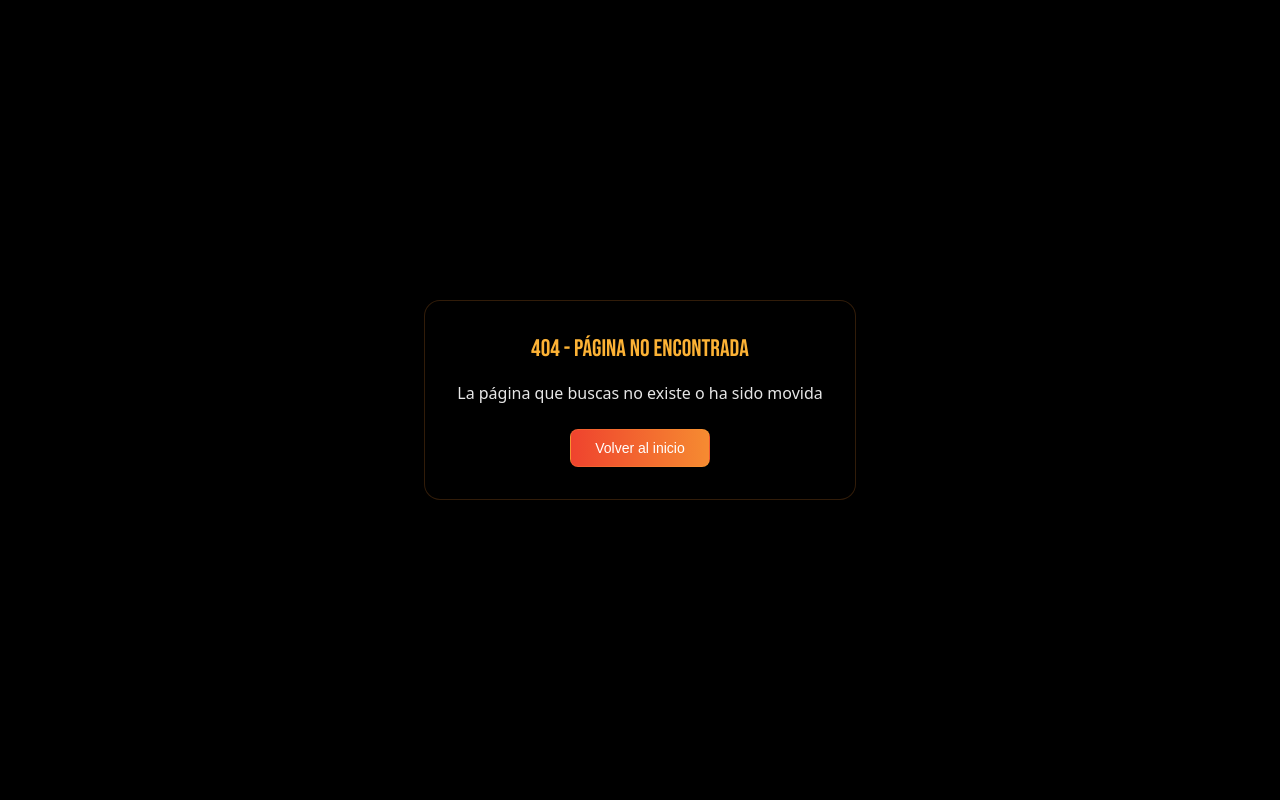
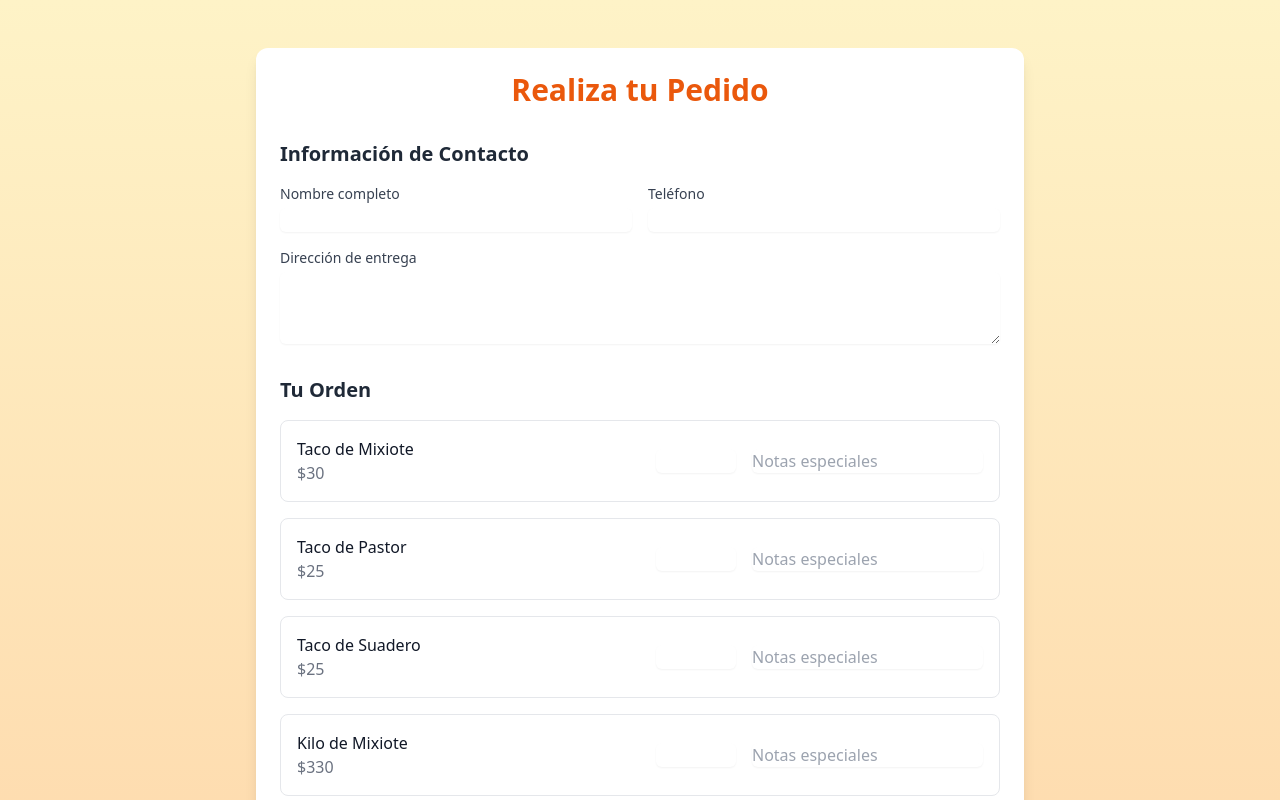
Before and after one commit to brakosanchez/tacos-bora-bora, a Next.js app: page /ordenar in a window 1280 px wide. Before the commit this address had no page. Shown: the top 800 px of the page. Built offline with nearby package versions, Linux system fonts and the light colour scheme; a web font is replaced by a local one.

Commit message:
feat: add order form page
- Create new /ordenar page with order form
- Update OrderButton to handle both scroll and navigation
- Add OrderButton to Menu component
- Improve form styling and functionality

```diff
--- a/app/components/Menu.tsx
+++ b/app/components/Menu.tsx
@@ -1,4 +1,6 @@
 'use client';
+
+import OrderButton from './OrderButton';
 
 interface MenuItem {
   name: string;
@@ -133,6 +135,11 @@ export default function Menu() {
           </div>
         </div>
       </div>
+
+      {/* Botón de ordenar */}
+      <div className="mt-12 text-center">
+        <OrderButton className="bg-orange-600 text-white px-8 py-4 rounded-lg text-xl font-semibold hover:bg-orange-700 transition-colors" />
+      </div>
     </section>
   );
 }
--- a/app/components/OrderButton.tsx
+++ b/app/components/OrderButton.tsx
@@ -1,18 +1,27 @@
 'use client';
 
 import React from 'react';
+import { useRouter } from 'next/navigation';
 
 interface OrderButtonProps {
   className?: string;
   onClick?: () => void;
+  scrollToMenu?: boolean;
 }
 
-const OrderButton: React.FC<OrderButtonProps> = ({ className = '', onClick }) => {
+const OrderButton: React.FC<OrderButtonProps> = ({ className = '', onClick, scrollToMenu = false }) => {
+  const router = useRouter();
+
   const handleClick = () => {
-    // Scroll to menu section
-    const menuSection = document.getElementById('menu');
-    if (menuSection) {
-      menuSection.scrollIntoView({ behavior: 'smooth' });
+    if (scrollToMenu) {
+      // Scroll to menu section
+      const menuSection = document.getElementById('menu');
+      if (menuSection) {
+        menuSection.scrollIntoView({ behavior: 'smooth' });
+      }
+    } else {
+      // Navigate to order page
+      router.push('/ordenar');
     }
 
     // Call additional onClick handler if provided
--- /dev/null
+++ b/app/ordenar/page.tsx
@@ -0,0 +1,210 @@
+'use client';
+
+import React, { useState } from 'react';
+import { useRouter } from 'next/navigation';
+
+interface OrderFormData {
+  nombre: string;
+  telefono: string;
+  direccion: string;
+  items: {
+    nombre: string;
+    cantidad: number;
+    notas: string;
+  }[];
+}
+
+const menuItems = [
+  { id: 1, nombre: 'Taco de Mixiote', precio: 30 },
+  { id: 2, nombre: 'Taco de Pastor', precio: 25 },
+  { id: 3, nombre: 'Taco de Suadero', precio: 25 },
+  { id: 4, nombre: 'Kilo de Mixiote', precio: 330 },
+];
+
+export default function OrderPage() {
+  const router = useRouter();
+  const [formData, setFormData] = useState<OrderFormData>({
+    nombre: '',
+    telefono: '',
+    direccion: '',
+    items: [],
+  });
+
+  const [selectedItems, setSelectedItems] = useState<{
+    [key: number]: { cantidad: number; notas: string };
+  }>({});
+
+  const handleInputChange = (e: React.ChangeEvent<HTMLInputElement | HTMLTextAreaElement>) => {
+    const { name, value } = e.target;
+    setFormData(prev => ({
+      ...prev,
+      [name]: value
+    }));
+  };
+
+  const handleItemChange = (itemId: number, field: 'cantidad' | 'notas', value: string | number) => {
+    setSelectedItems(prev => ({
+      ...prev,
+      [itemId]: {
+        ...prev[itemId],
+        [field]: value
+      }
+    }));
+  };
+
+  const handleSubmit = async (e: React.FormEvent) => {
+    e.preventDefault();
+
+    // Preparar items del pedido
+    const orderItems = Object.entries(selectedItems)
+      .filter(([_, details]) => details.cantidad > 0)
+      .map(([itemId, details]) => {
+        const item = menuItems.find(m => m.id === parseInt(itemId));
+        return {
+          nombre: item?.nombre || '',
+          cantidad: details.cantidad,
+          notas: details.notas
+        };
+      });
+
+    const orderData = {
+      ...formData,
+      items: orderItems,
+      fecha: new Date().toISOString(),
+    };
+
+    // Aquí iría la lógica para enviar el pedido
+    console.log('Pedido:', orderData);
+
+    // Por ahora solo mostraremos una alerta
+    alert('¡Gracias por tu pedido! Te contactaremos pronto.');
+    router.push('/');
+  };
+
+  const calculateTotal = () => {
+    return Object.entries(selectedItems).reduce((total, [itemId, details]) => {
+      const item = menuItems.find(m => m.id === parseInt(itemId));
+      return total + (item?.precio || 0) * details.cantidad;
+    }, 0);
+  };
+
+  return (
+    <div className="min-h-screen bg-gradient-to-b from-amber-100 to-orange-200 py-12 px-4 sm:px-6 lg:px-8">
+      <div className="max-w-3xl mx-auto bg-white rounded-xl shadow-lg p-6">
+        <h1 className="text-3xl font-bold text-orange-600 mb-8 text-center">
+          Realiza tu Pedido
+        </h1>
+
+        <form onSubmit={handleSubmit} className="space-y-8">
+          {/* Información personal */}
+          <div className="space-y-4">
+            <h2 className="text-xl font-semibold text-gray-800">Información de Contacto</h2>
+            <div className="grid grid-cols-1 gap-4 sm:grid-cols-2">
+              <div>
+                <label htmlFor="nombre" className="block text-sm font-medium text-gray-700">
+                  Nombre completo
+                </label>
+                <input
+                  type="text"
+                  id="nombre"
+                  name="nombre"
+                  required
+                  value={formData.nombre}
+                  onChange={handleInputChange}
+                  className="mt-1 block w-full rounded-md border-gray-300 shadow-sm focus:border-orange-500 focus:ring-orange-500"
+                />
+              </div>
+              <div>
+                <label htmlFor="telefono" className="block text-sm font-medium text-gray-700">
+                  Teléfono
+                </label>
+                <input
+                  type="tel"
+                  id="telefono"
+                  name="telefono"
+                  required
+                  value={formData.telefono}
+                  onChange={handleInputChange}
+                  className="mt-1 block w-full rounded-md border-gray-300 shadow-sm focus:border-orange-500 focus:ring-orange-500"
+                />
+              </div>
+            </div>
+            <div>
+              <label htmlFor="direccion" className="block text-sm font-medium text-gray-700">
+                Dirección de entrega
+              </label>
+              <textarea
+                id="direccion"
+                name="direccion"
+                required
+                value={formData.direccion}
+                onChange={handleInputChange}
+                rows={3}
+                className="mt-1 block w-full rounded-md border-gray-300 shadow-sm focus:border-orange-500 focus:ring-orange-500"
+              />
+            </div>
+          </div>
+
+          {/* Selección de items */}
+          <div className="space-y-4">
+            <h2 className="text-xl font-semibold text-gray-800">Tu Orden</h2>
+            <div className="space-y-4">
+              {menuItems.map((item) => (
+                <div key={item.id} className="flex flex-col sm:flex-row items-start sm:items-center gap-4 p-4 border rounded-lg">
+                  <div className="flex-grow">
+                    <h3 className="font-medium text-gray-900">{item.nombre}</h3>
+                    <p className="text-gray-500">${item.precio}</p>
+                  </div>
+                  <div className="flex gap-4 items-center">
+                    <div>
+                      <label htmlFor={`cantidad-${item.id}`} className="sr-only">
+                        Cantidad
+                      </label>
+                      <input
+                        type="number"
+                        id={`cantidad-${item.id}`}
+                        min="0"
+                        value={selectedItems[item.id]?.cantidad || 0}
+                        onChange={(e) => handleItemChange(item.id, 'cantidad', parseInt(e.target.value) || 0)}
+                        className="w-20 rounded-md border-gray-300 shadow-sm focus:border-orange-500 focus:ring-orange-500"
+                      />
+                    </div>
+                    <div className="flex-grow">
+                      <label htmlFor={`notas-${item.id}`} className="sr-only">
+                        Notas especiales
+                      </label>
+                      <input
+                        type="text"
+                        id={`notas-${item.id}`}
+                        placeholder="Notas especiales"
+                        value={selectedItems[item.id]?.notas || ''}
+                        onChange={(e) => handleItemChange(item.id, 'notas', e.target.value)}
+                        className="w-full rounded-md border-gray-300 shadow-sm focus:border-orange-500 focus:ring-orange-500"
+                      />
+                    </div>
+                  </div>
+                </div>
+              ))}
+            </div>
+          </div>
+
+          {/* Total y botón de envío */}
+          <div className="pt-4 border-t border-gray-200">
+            <div className="flex justify-between items-center mb-4">
+              <span className="text-lg font-semibold text-gray-900">Total:</span>
+              <span className="text-2xl font-bold text-orange-600">
+                ${calculateTotal()}
+              </span>
+            </div>
+            <button
+              type="submit"
+              className="w-full bg-orange-600 text-white py-3 px-4 rounded-md hover:bg-orange-700 focus:outline-none focus:ring-2 focus:ring-orange-500 focus:ring-offset-2 transition-colors"
+            >
+              Confirmar Pedido
+            </button>
+          </div>
+        </form>
+      </div>
+    </div>
+  );
+}
--- a/app/page.tsx
+++ b/app/page.tsx
@@ -43,7 +43,7 @@ export default function Home() {
             <p className="font-yeseva text-2xl md:text-4xl mb-8 text-transparent bg-gradient-to-r from-bora-orange via-bora-yellow to-bora-red bg-clip-text animate-float">
               No te quedes con el antojo
             </p>
-            <OrderButton />
+            <OrderButton scrollToMenu={true} />
           </div>
         </div>
 
```
